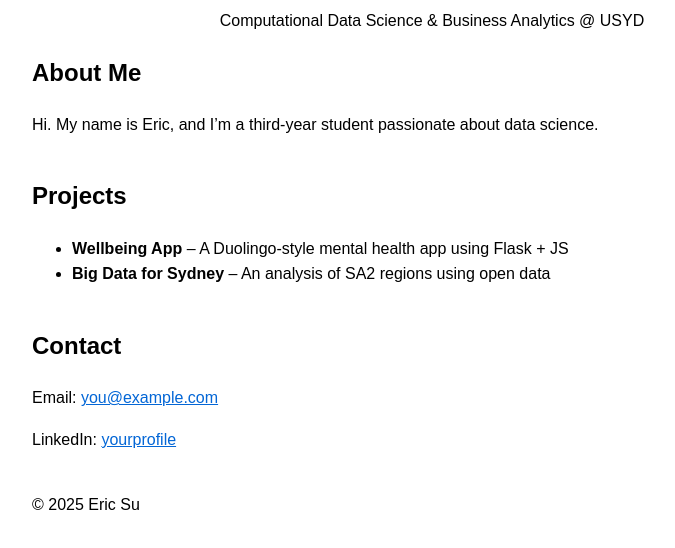
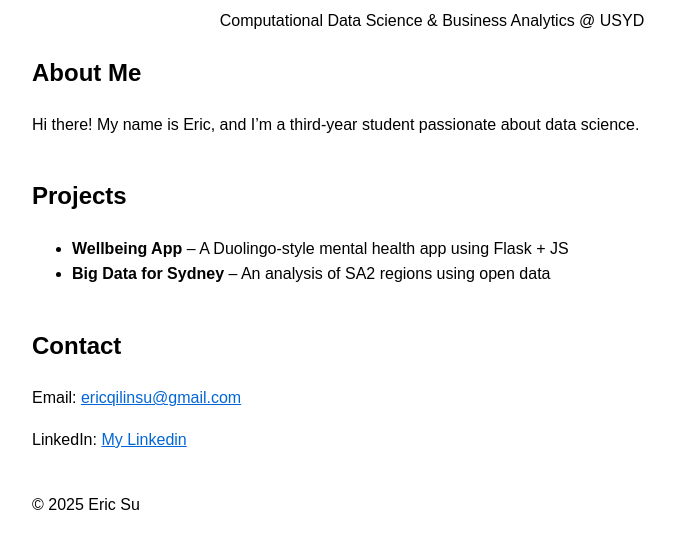
Before and after one commit to LordSuey/personalportfolio, a plain HTML site: page index.html in a window 1280 px wide. Shown: the part 106-654 px from the top of the page, without its empty margins (208-883 px from the left). Drawn offline with Linux system fonts and the light colour scheme.

Commit message:
Updated text

```diff
--- a/index.html
+++ b/index.html
@@ -14,7 +14,7 @@
 
   <section>
     <h2>About Me</h2>
-    <p>Hi. My name is Eric, and I’m a third-year student passionate about data science.</p>
+    <p>Hi there! My name is Eric, and I’m a third-year student passionate about data science.</p>
   </section>
 
   <section>
@@ -27,8 +27,8 @@
 
   <section>
     <h2>Contact</h2>
-    <p>Email: <a href="ericqilinsu@gmail.com">you@example.com</a></p>
-    <p>LinkedIn: <a href="https://www.linkedin.com/in/eric-s-907027252/">yourprofile</a></p>
+    <p>Email: <a href="mailto:ericqilinsu@gmail.com">ericqilinsu@gmail.com</a></p>
+    <p>LinkedIn: <a href="https://www.linkedin.com/in/eric-s-907027252/">My Linkedin</a></p>
   </section>
 
   <footer>
```
